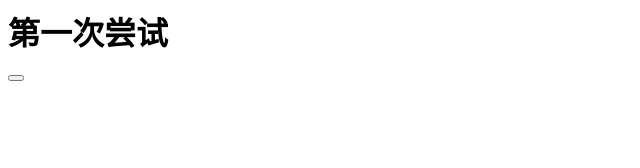
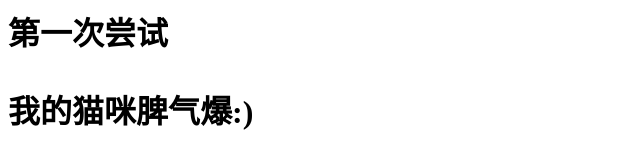
Before and after one commit to Manmansu/manmansu.github.io, a plain HTML site: page index.html in a window 1280 px wide. Shown: the whole page, without its empty margins (0-640 px from the left). Drawn offline with Linux system fonts and the light colour scheme.

Commit message:
Update index.html

```diff
--- a/index.html
+++ b/index.html
@@ -1,2 +1,2 @@
 <h1>第一次尝试<h1>
-<button>
+<p>我的猫咪脾气<strong>爆</strong>:)</p>
```
